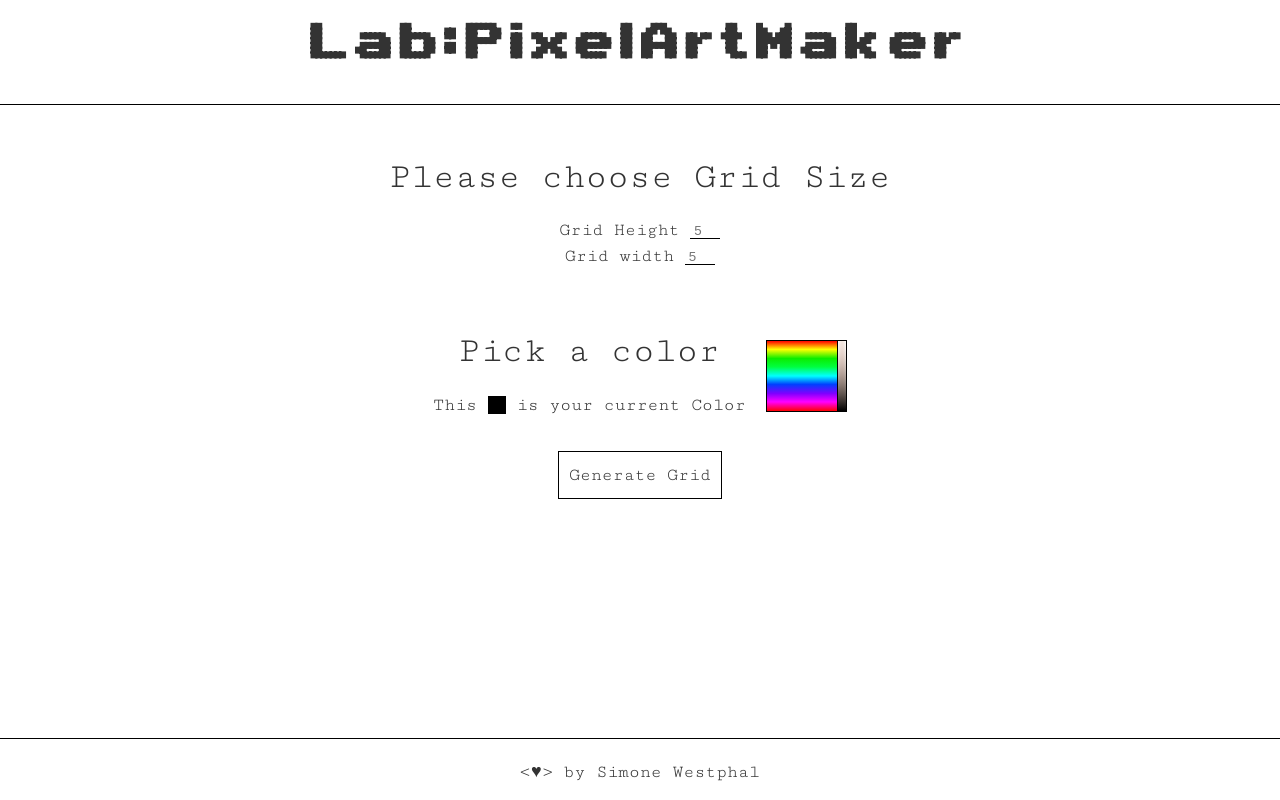
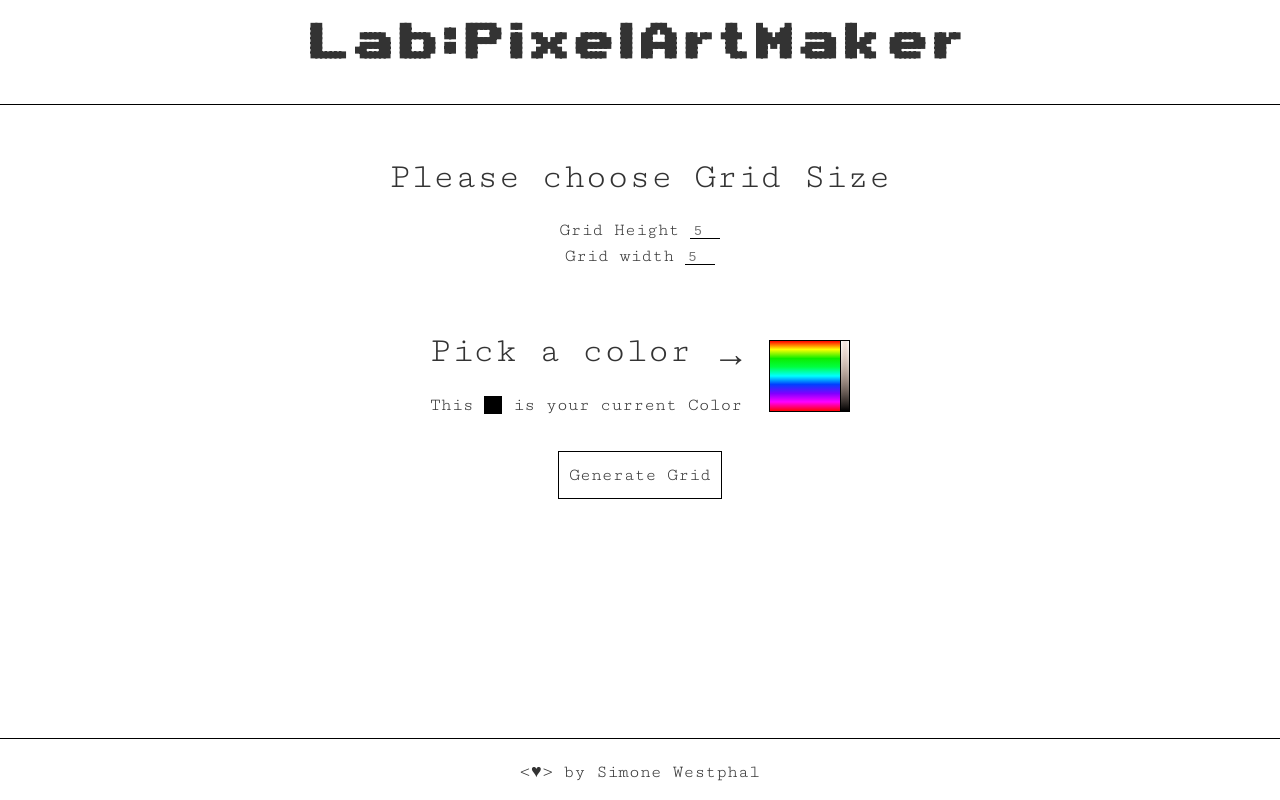
Before and after one commit to swestphal/pixel-art, a plain HTML site: page index.html in a window 1280 px wide. Drawn offline with Linux system fonts and the light colour scheme.

Commit message:
fix styles

```diff
--- a/assets/styles.css
+++ b/assets/styles.css
@@ -64,6 +64,9 @@ input:focus {
 
 
 
+
+
+
 /**
 *
 * modifier
@@ -77,6 +80,9 @@ input:focus {
 .--text-left {
     text-align: left;
 }
+
+
+
 
 
 
@@ -181,6 +187,9 @@ small,
 
 
 
+
+
+
 /**
 *
 * grid elements
@@ -201,6 +210,9 @@ small,
     padding: 10px;
     display: initial;
 }
+
+
+
 
 
 
@@ -297,6 +309,11 @@ header {
     border-left: none;
 }
 
+#pickColor span {
+    position: relative;
+    top: 5px;
+}
+
 #grid-output {
     margin-top: 2rem;
 }
@@ -312,6 +329,9 @@ footer {
     padding: 20px 0 15px;
     text-align: center;
 }
+
+
+
 
 
 
--- a/index.html
+++ b/index.html
@@ -31,7 +31,7 @@
                 <div class="form-control">
                     <div class="row row-center">
                         <div class="row-box">
-                            <h3 id="pickColor">Pick a color</h3>
+                            <h3 id="pickColor">Pick a color&nbsp;<span>&rarr;</span></h3>
                             <p class="--text-left">This <span id="currentColor">&nbsp;</span> is your current Color</p>
                         </div>
                         <div class="row-box">
```
